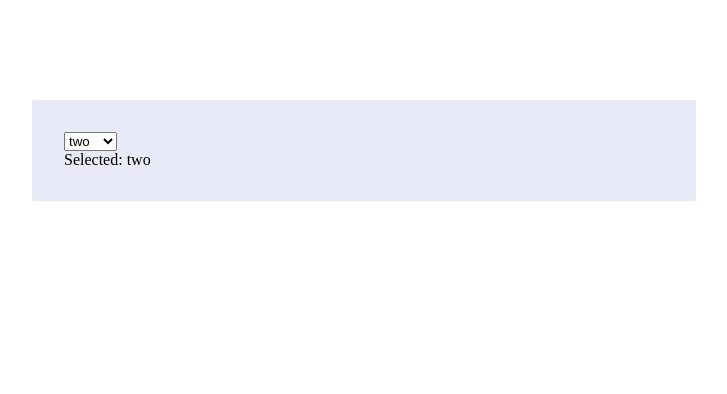
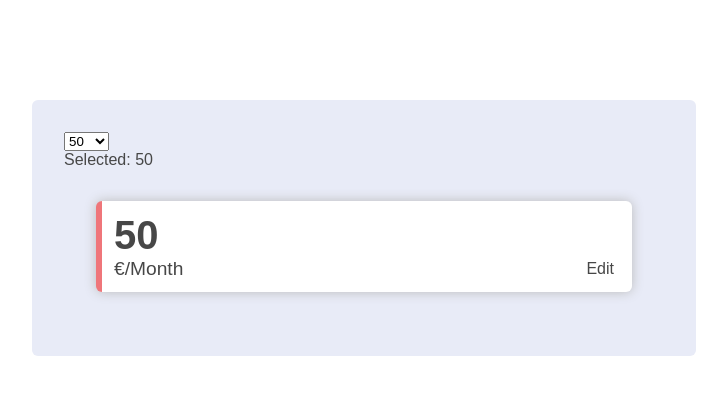
Before and after one commit to AnikaErceg/select-slider, a Vue app: page / in a window 1280 px wide. Shown: the top 394 px of the page, without its empty margins (276-1003 px from the left). Built offline with nearby package versions, Linux system fonts and the light colour scheme.

Commit message:
default view styles

```diff
--- a/src/App.vue
+++ b/src/App.vue
@@ -10,6 +10,15 @@
       <div>
         Selected: {{selected}}
       </div>
+
+      <div class="initial-view clickable" @click="onSelectEdit">
+        <div class="title">{{selected}}</div>
+        <div class="bottom">
+          <div class="subtitle">€/Month</div>
+          <button type="button">Edit</button>
+        </div>
+      </div>
+
     </div>
   </div>
 </template>
@@ -24,16 +33,26 @@ export default {
   data() {
     return {
       elements: [
-        "one",
-        "two",
-        "three"
+        "36",
+        "40",
+        "45",
+        "50",
+        "55",
+        "60",
+        "70",
+        "75",
+        "80",
+        "434"
       ],
-      selected: "two",
+      selected: "50",
     }
   },
   methods: {
     onSelect(selected) {
       this.selected = selected
+    },
+    onSelectEdit() {
+      console.log("editing...")
     }
   }
 };
--- a/src/assets/styles.css
+++ b/src/assets/styles.css
@@ -1,9 +1,7 @@
-/*
-
-    accent: #de1a1a // red
-    bg: #e8ebf7 // ghost white
-
-*/
+body {
+    font-family: Arial, Helvetica, sans-serif;
+    color: #474747;
+}
 
 .container {
     margin-top: 100px;
@@ -15,5 +13,39 @@
     padding: 2rem;
     background-color: #e8ebf7;
     width: 37.5rem;
-    border-radius: 2px;
+    border-radius: 6px;
 }
+
+/* styles for initial view of select */
+
+.clickable:hover {
+    cursor: pointer;
+}
+
+.initial-view {
+    display: flex;
+    flex-direction: column;
+    margin: 2rem;
+    padding: 12px;
+    background-color: #fff;
+    border-radius: 6px;
+    border-left: 6px solid #EF767A;
+    box-shadow: 0 0 12px 0 #bbb;
+}
+.initial-view .title {
+    font-size: 2.5rem;
+    font-weight: bold;
+}
+.initial-view .subtitle {
+    font-size: 1.2rem;
+}
+.initial-view .bottom {
+    display: flex;
+    justify-content: space-between;
+}
+.initial-view button {
+    background-color: transparent;
+    border: none;
+    font-size: 1rem;
+    color: #474747;
+}
--- a/src/components/swipe-slider/BaseSelect.vue
+++ b/src/components/swipe-slider/BaseSelect.vue
@@ -17,6 +17,12 @@ export default {
     name: {
       type: String,
       default: "swipe-select"
+    },
+    topText: {
+      type: String
+    },
+    bottomText: {
+      type: String
     },
     elements: {
       type: Array
```
